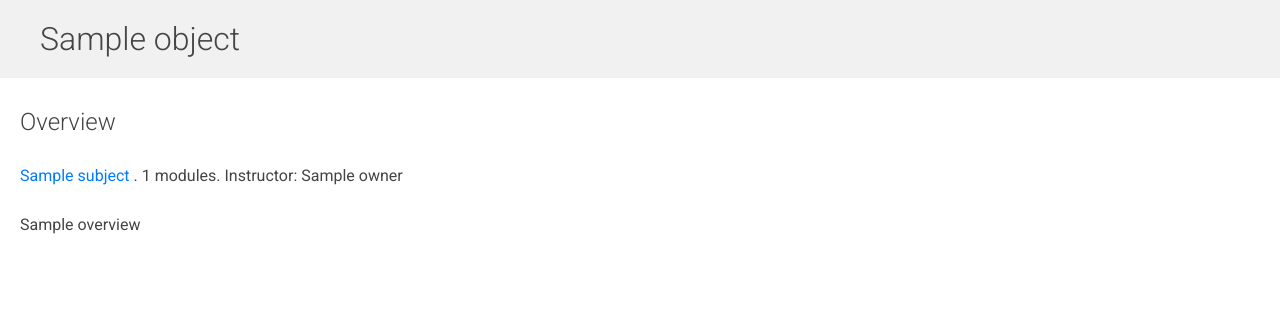
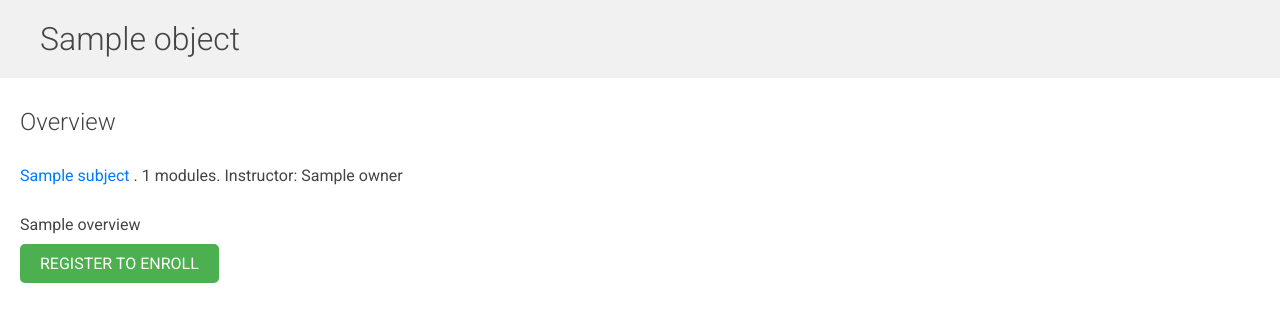
Before and after one commit to programmingwithjerry/knowledge_hub, a Django app: template SkillSpark/courses/templates/courses/course/detail.html in a window 1280 px wide. Shown: the part 54-376 px from the top of the page. Run offline with Django 3.2, Linux system fonts and the light colour scheme; the template is opened without the code that fills it: most values are stand-ins (such as "Sample title", 1, 10 or a date in 2020).

Commit message:
Added functionality that enable for students to enroll in courses.

```diff
--- a/SkillSpark/courses/templates/courses/course/detail.html
+++ b/SkillSpark/courses/templates/courses/course/detail.html
@@ -26,8 +26,26 @@
                 <!-- Display the full name of the course instructor -->
                 Instructor: {{ object.owner.get_full_name }}
             </p>
-            <!-- Display the course's overview, converting line breaks into HTML -->
+            <!-- Display the course overview with line breaks converted into HTML <br> tags using the linebreaks filter -->
             {{ object.overview|linebreaks }}
+
+            {% if request.user.is_authenticated %}
+                <!-- Check if the user is authenticated (logged in). If so, display the enrollment form. -->
+                <form action="{% url 'student_enroll_course' %}" method="post">
+                    <!-- Form for enrolling in the course, sending a POST request to the 'student_enroll_course' URL. -->
+                    {{ enroll_form }}
+                    <!-- Render the course enrollment form. This is the form that was passed in the context. -->
+                    <!-- Include the CSRF token for security. This helps prevent cross-site request forgery attacks. -->
+                    {% csrf_token %}
+                    <!-- Submit button to enroll in the course. -->
+                    <input type="submit" value="Enroll now">
+                </form>
+            {% else %}
+                <!-- If the user is not authenticated, provide a link to the registration page. -->
+                <a href="{% url 'student_registration' %}" class="button">
+                    Register to enroll
+                </a>
+            {% endif %}
         </div>
     {% endwith %}
 {% endblock %}
```
